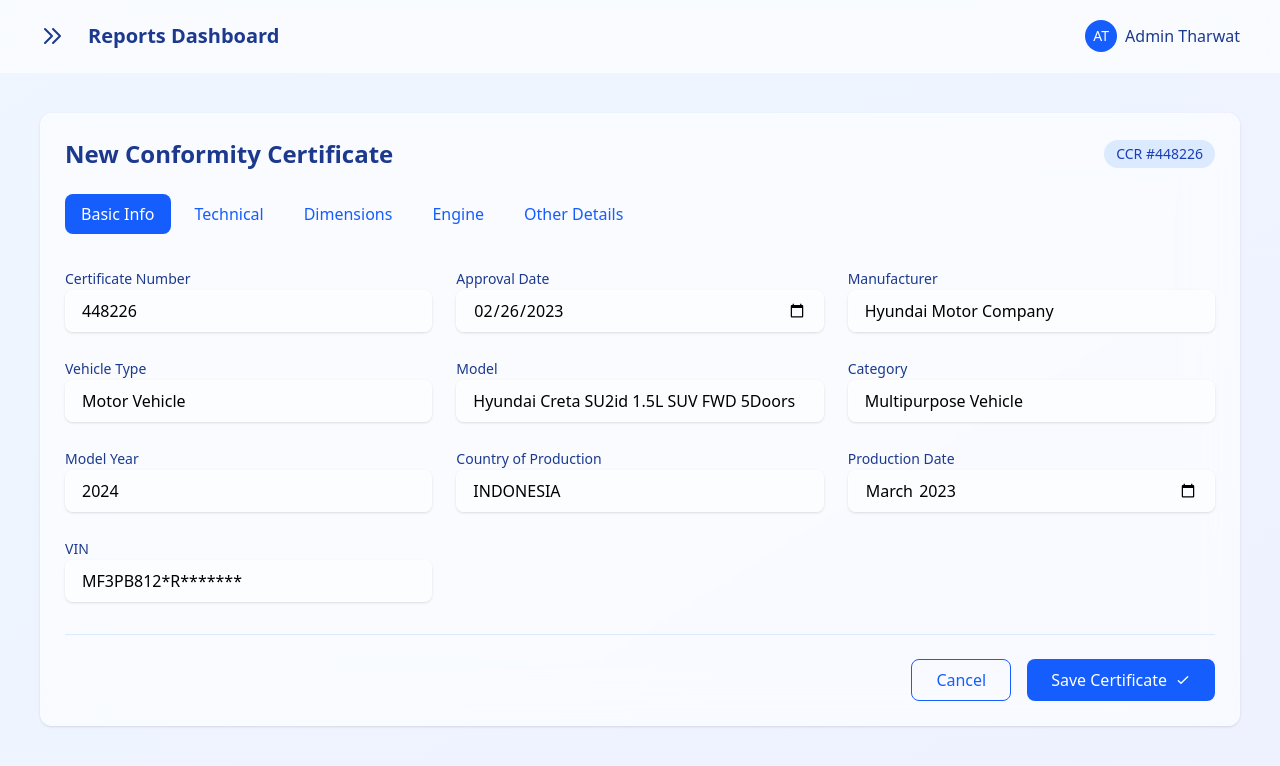
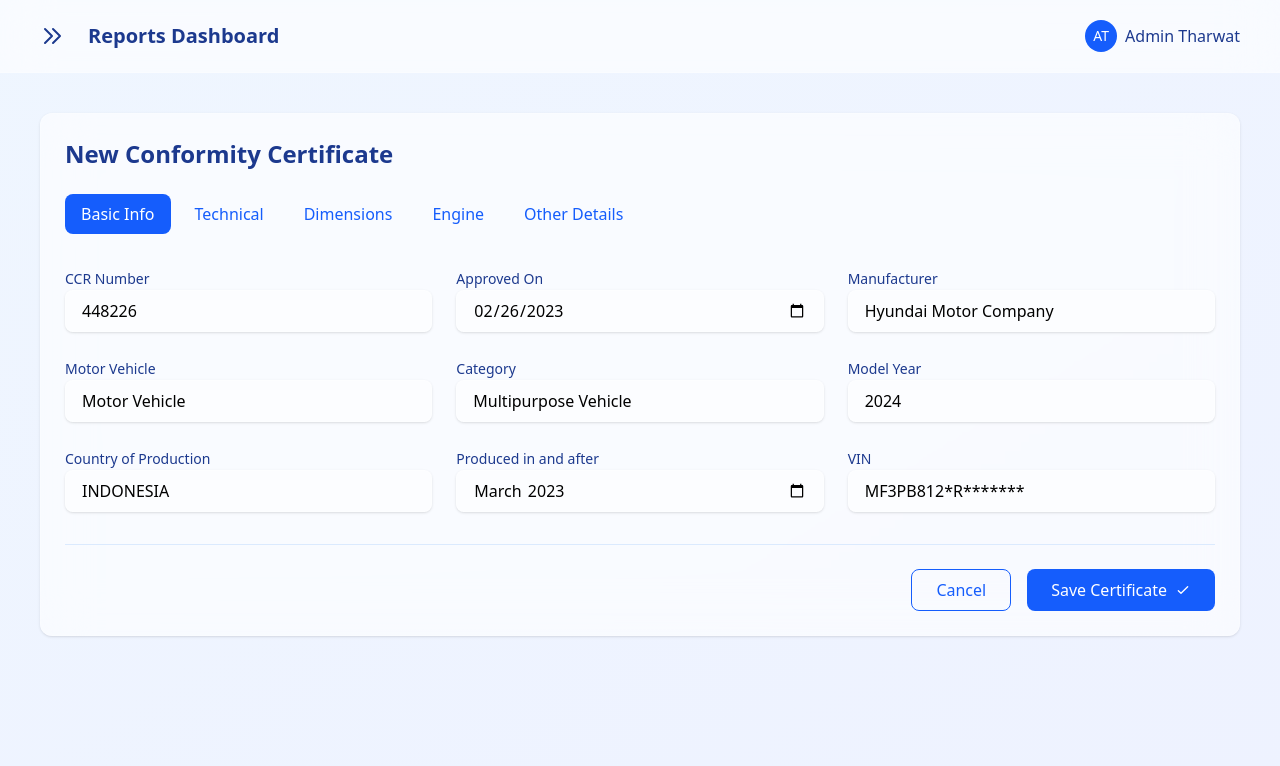
Before and after one commit to abdoelazizgamal/tharwat-dashboard, a React (Vite) app: page /new-report in a window 1280 px wide. Shown: the top 766 px of the page. Built offline with nearby package versions, Linux system fonts and the light colour scheme.

Commit message:
TEXT FIX

```diff
--- a/src/pages/NewReport.jsx
+++ b/src/pages/NewReport.jsx
@@ -1,16 +1,18 @@
 import { useState } from 'react';
-import { useNavigate } from 'react-router-dom';
+import { useLocation, useNavigate } from 'react-router-dom';
 
 const NewReport = () => {
   const navigate = useNavigate();
   const [activeTab, setActiveTab] = useState('basic');
+  const {pathname} = useLocation()
+  // console.log(pathname)
   const [formData, setFormData] = useState({
     // Basic Information
     certificateNumber: '448226',
     approvalDate: '2023-02-26',
     manufacturer: 'Hyundai Motor Company',
-    vehicleType: 'Motor Vehicle',
-    model: 'Hyundai Creta SU2id 1.5L SUV FWD 5Doors',
+    // vehicleType: 'Motor Vehicle',
+    motorVehicle: 'Motor Vehicle',
     category: 'Multipurpose Vehicle',
     modelYear: '2024',
     productionCountry: 'INDONESIA',
@@ -102,9 +104,12 @@ const NewReport = () => {
         <div className="p-6">
           <div className="flex items-center justify-between mb-6">
             <h2 className="text-2xl font-semibold text-blue-900">New Conformity Certificate</h2>
+         {
+          pathname !=="/new-report" &&
             <span className="px-3 py-1 bg-blue-100 text-blue-800 rounded-full text-sm">
               CCR #{formData.certificateNumber}
             </span>
+         }
           </div>
 
           {/* Tabs */}
@@ -113,7 +118,7 @@ const NewReport = () => {
               <button
                 key={tab.id}
                 onClick={() => setActiveTab(tab.id)}
-                className={`px-4 py-2 rounded-lg whitespace-nowrap transition-colors ${
+                className={`px-4 py-2 rounded-lg whitespace-nowrap transition-colors cursor-pointer ${
                   activeTab === tab.id
                     ? 'bg-blue-600 text-white'
                     : 'text-blue-600 hover:bg-blue-50'
@@ -128,15 +133,15 @@ const NewReport = () => {
             {/* Basic Information Tab */}
             <div className={activeTab === 'basic' ? 'block' : 'hidden'}>
               <div className="grid grid-cols-1 md:grid-cols-2 lg:grid-cols-3 gap-6">
-                {renderInput('Certificate Number', 'certificateNumber')}
-                {renderInput('Approval Date', 'approvalDate', 'date')}
+                {renderInput('CCR Number', 'certificateNumber')}
+                {renderInput('Approved On', 'approvalDate', 'date')}
                 {renderInput('Manufacturer', 'manufacturer')}
-                {renderInput('Vehicle Type', 'vehicleType')}
-                {renderInput('Model', 'model')}
+
+                {renderInput('Motor Vehicle', 'motorVehicle')}
                 {renderInput('Category', 'category')}
                 {renderInput('Model Year', 'modelYear')}
                 {renderInput('Country of Production', 'productionCountry')}
-                {renderInput('Production Date', 'productionDate', 'month')}
+                {renderInput('Produced in and after', 'productionDate', 'month')}
                 {renderInput('VIN', 'vin')}
               </div>
             </div>
@@ -148,8 +153,8 @@ const NewReport = () => {
                 {renderInput('Curb Weight', 'curb', 'number', 'kg')}
                 {renderInput('Front Axle Weight', 'frontAxleWeight', 'number', 'kg')}
                 {renderInput('Rear Axle Weight', 'rearAxleWeight', 'number', 'kg')}
-                {renderInput('Chassis Type', 'chassisType')}
-                {renderInput('Passenger Count', 'passengerCount', 'number')}
+                {renderInput('Type of chassis and body', 'chassisType')}
+                {renderInput('Number of passengers', 'passengerCount', 'number')}
               </div>
             </div>
 
@@ -159,7 +164,7 @@ const NewReport = () => {
                 {renderInput('Length', 'length', 'number', 'mm')}
                 {renderInput('Width', 'width', 'number', 'mm')}
                 {renderInput('Height', 'height', 'number', 'mm')}
-                {renderInput('Wheelbase', 'wheelbase', 'number', 'mm')}
+                {renderInput('(F1 - R1)', 'wheelbase', 'number', 'mm')}
                 {renderInput('Front Track', 'frontTrack', 'number', 'mm')}
                 {renderInput('Rear Track', 'rearTrack', 'number', 'mm')}
               </div>
@@ -184,9 +189,9 @@ const NewReport = () => {
               <div className="grid grid-cols-1 md:grid-cols-2 lg:grid-cols-3 gap-6">
                 {renderInput('Service Brakes', 'serviceBrakes')}
                 {renderInput('Emergency Brakes', 'emergencyBrakes')}
-                {renderInput('Vehicle Class', 'vehicleClass')}
-                {renderInput('Fuel Economy', 'fuelEconomy', 'number', 'km/L')}
-                {renderInput('e-Call System', 'eCallSystem')}
+                {renderInput('Motor Vehicle Class', 'vehicleClass')}
+                {renderInput('FE (CAFE) Combined', 'fuelEconomy', 'number', 'km/L')}
+                {renderInput('e-Call (SoS) System', 'eCallSystem')}
               </div>
             </div>
 
```
